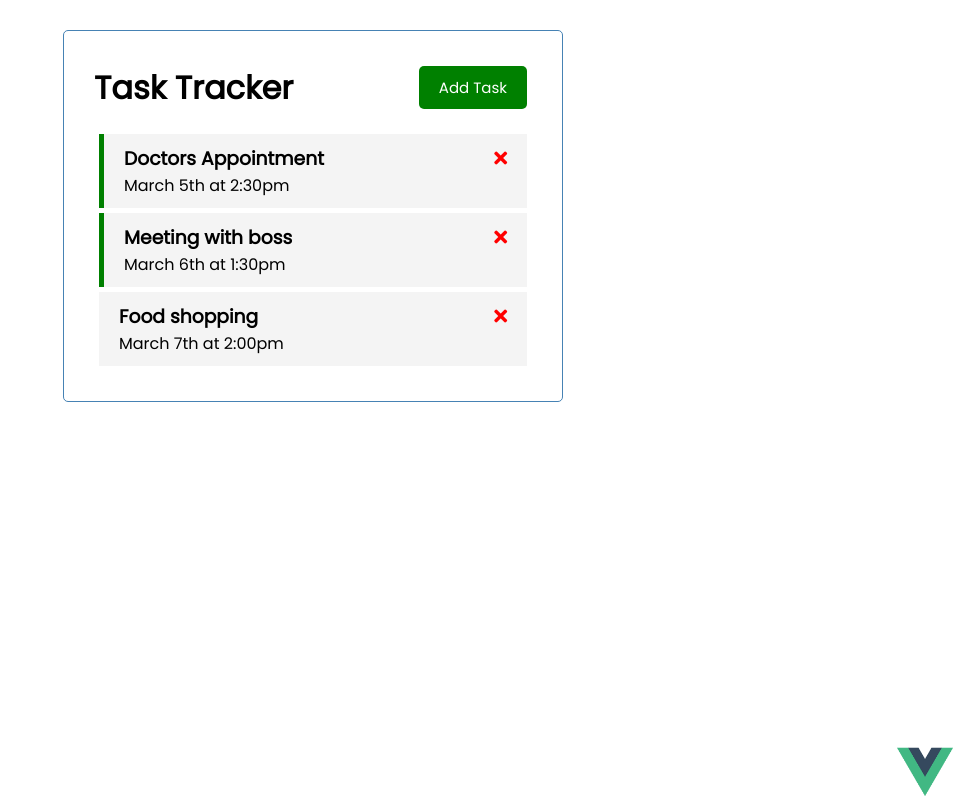
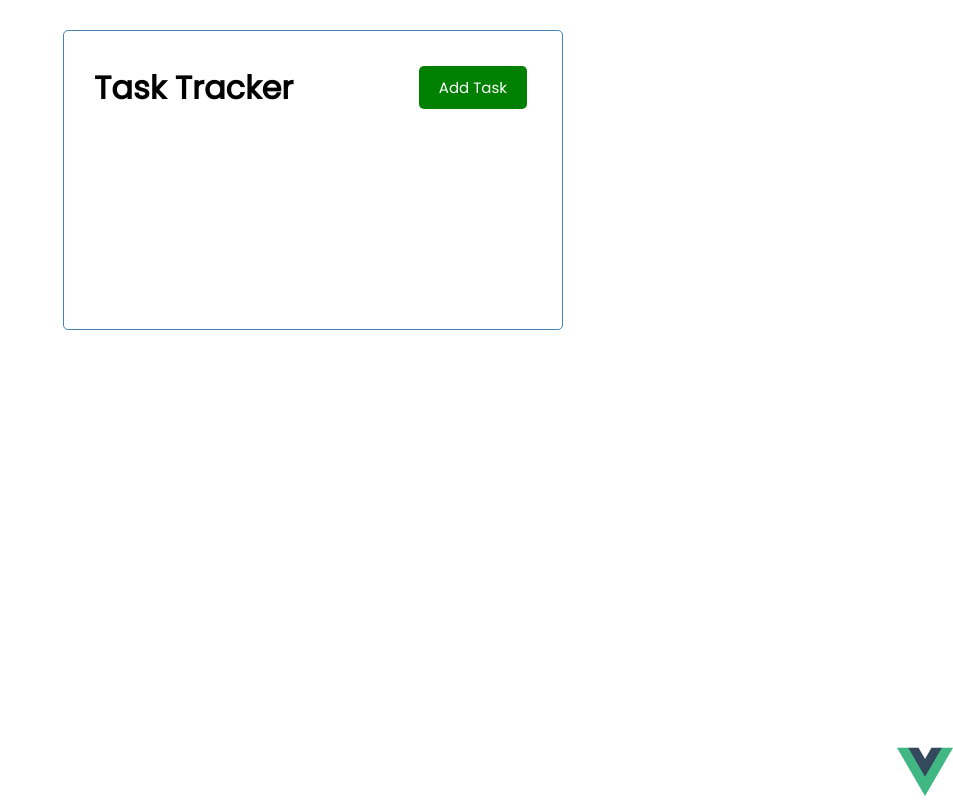
Before and after one commit to masonkimm/vue-task-tracker, a Vue app: page / in a window 1280 px wide. Shown: the whole page, without its empty margins (327-1280 px from the left). Built offline with nearby package versions, Linux system fonts and the light colour scheme.

Commit message:
localStorage feature added

```diff
--- a/src/App.vue
+++ b/src/App.vue
@@ -36,12 +36,22 @@ export default {
     };
   },
   methods: {
+    storeTasks(tasks) {
+      localStorage.setItem('tasks', JSON.stringify(tasks));
+    },
+    getTasks() {
+      const storedTasks = JSON.parse(localStorage.getItem('tasks'));
+      return storedTasks;
+    },
     addTask(task) {
-      this.tasks = [...this.tasks, task];
+      const newTask = (this.tasks = [...this.tasks, task]);
+      this.storeTasks(newTask);
     },
     deleteTask(id) {
-      console.log('task', id);
-      this.tasks = this.tasks.filter((task) => task.id !== id);
+      const filteredTasks = (this.tasks = this.tasks.filter(
+        (task) => task.id !== id
+      ));
+      this.storeTasks(filteredTasks);
     },
     toggleReminder(id) {
       this.tasks = this.tasks.map((task) =>
@@ -53,26 +63,27 @@ export default {
     },
   },
   created() {
-    this.tasks = [
-      {
-        id: '1',
-        text: 'Doctors Appointment',
-        day: 'March 5th at 2:30pm',
-        reminder: true,
-      },
-      {
-        id: '2',
-        text: 'Meeting with boss',
-        day: 'March 6th at 1:30pm',
-        reminder: true,
-      },
-      {
-        id: '3',
-        text: 'Food shopping',
-        day: 'March 7th at 2:00pm',
-        reminder: false,
-      },
-    ];
+    this.tasks = this.getTasks();
+    // this.tasks = [
+    //   {
+    //     id: '1',
+    //     text: 'Doctors Appointment',
+    //     day: 'March 5th at 2:30pm',
+    //     reminder: true,
+    //   },
+    //   {
+    //     id: '2',
+    //     text: 'Meeting with boss',
+    //     day: 'March 6th at 1:30pm',
+    //     reminder: true,
+    //   },
+    //   {
+    //     id: '3',
+    //     text: 'Food shopping',
+    //     day: 'March 7th at 2:00pm',
+    //     reminder: false,
+    //   },
+    // ];
   },
 };
 </script>
```
